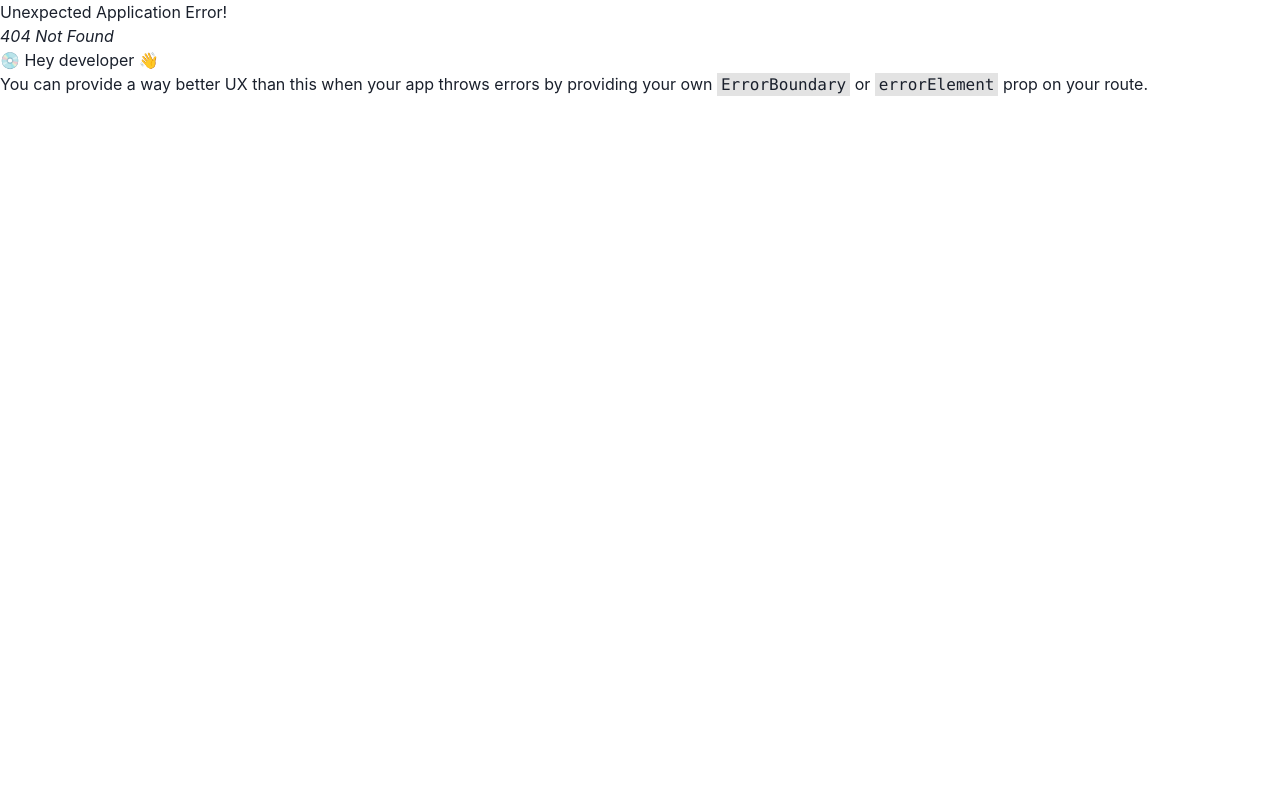
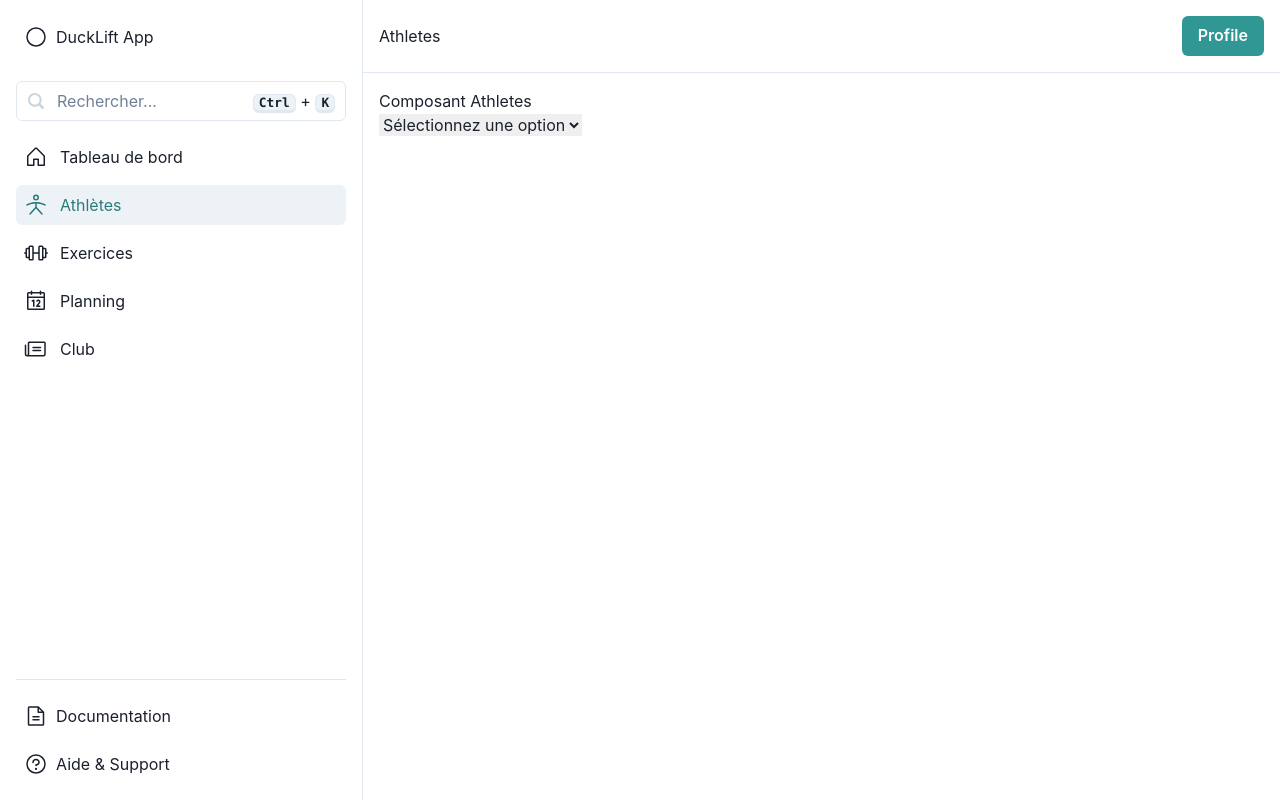
Before and after one commit to Netsbump/duckLift, a React (Vite) app in the folder frontend/DuckLiftWebApp/: page /athletes in a window 1280 px wide. Before the commit this address had no page. Built offline with nearby package versions, Linux system fonts and the light colour scheme; sample sign-in values are in the browser's storage.

Commit message:
feat: update SideNav Component

```diff
--- a/frontend/DuckLiftWebApp/package.json
+++ b/frontend/DuckLiftWebApp/package.json
@@ -16,6 +16,7 @@
     "@chakra-ui/react": "^2.8.2",
     "@emotion/react": "^11.11.3",
     "@emotion/styled": "^11.11.0",
+    "@phosphor-icons/react": "^2.0.15",
     "framer-motion": "^11.0.3",
     "localforage": "^1.10.0",
     "match-sorter": "^6.3.3",
--- /dev/null
+++ b/frontend/DuckLiftWebApp/src/components/SearchInput.tsx
@@ -0,0 +1,25 @@
+import {
+  InputGroup,
+  InputLeftElement,
+  InputRightElement,
+  Input,
+  Kbd,
+  Box,
+} from "@chakra-ui/react";
+import { Search2Icon } from "@chakra-ui/icons";
+
+export const SearchInput = () => {
+  return (
+    <InputGroup>
+      <InputLeftElement pointerEvents="none">
+        <Search2Icon color="gray.300" />
+      </InputLeftElement>
+      <Input placeholder="Rechercher..." />
+      <InputRightElement width="6rem">
+        <Box pr="2">
+          <Kbd>Ctrl</Kbd> + <Kbd>K</Kbd>
+        </Box>
+      </InputRightElement>
+    </InputGroup>
+  );
+};
--- a/frontend/DuckLiftWebApp/src/components/SideNav.tsx
+++ b/frontend/DuckLiftWebApp/src/components/SideNav.tsx
@@ -1,29 +1,122 @@
-import { Box, VStack, Link as ChakraLink } from "@chakra-ui/react";
-import { Link as ReactRouterLink } from "react-router-dom";
+import {
+  Box,
+  VStack,
+  Link as ChakraLink,
+  Text,
+  Stack,
+  HStack,
+  useColorModeValue,
+  Divider,
+} from "@chakra-ui/react";
+import { Link as ReactRouterLink, useLocation } from "react-router-dom";
+import { SearchInput } from "./SearchInput";
+import {
+  Barbell,
+  Calendar,
+  Circle,
+  FileText,
+  House,
+  Newspaper,
+  PersonSimple,
+  Question,
+} from "@phosphor-icons/react";
+
+type NavLinkProps = {
+  to: string;
+  icon: React.ElementType;
+  children: React.ReactNode;
+};
+// NavLink component to handle active state styling
+const NavLink: React.FC<NavLinkProps> = ({ to, icon: Icon, children }) => {
+  const { pathname } = useLocation();
+  const isActive = pathname === to;
+
+  const activeBg = useColorModeValue("gray.100", "gray.700");
+  const activeColor = useColorModeValue("teal.600", "teal.200");
+
+  return (
+    <ChakraLink
+      as={ReactRouterLink}
+      to={to}
+      display="flex"
+      alignItems="center"
+      justifyContent="flex-start"
+      bg={isActive ? activeBg : "transparent"}
+      color={isActive ? activeColor : "inherit"}
+      _hover={{
+        textDecoration: "none",
+        bg: activeBg,
+      }}
+      padding={2}
+      borderRadius="md"
+      w={"100%"}
+      transition="all 0.3s"
+    >
+      <Icon size={24} />
+      <Text ml={3}>{children}</Text>
+    </ChakraLink>
+  );
+};
+
+export const SecondaryNav: React.FC = () => {
+  return (
+    <VStack w={"100%"} px={4} py={2} justifyContent="flex-start">
+      <Divider borderColor={"gray.300"} />
+      <HStack w={"100%"} px={2} pt={4} pb={2}>
+        <FileText size={24} />
+        <Text>Documentation</Text>
+      </HStack>
+
+      <HStack w={"100%"} p={2}>
+        <Question size={24} />
+        <Text>Aide & Support</Text>
+      </HStack>
+    </VStack>
+  );
+};
 
 export const SideNav: React.FC = () => {
   return (
-    <Box
-      as="nav"
-      aria-label="Main navigation"
-      minW="240px"
+    <VStack
+      minW="276px"
       minHeight={"inherit"}
-      bg="gray.200"
+      borderRight={"solid 1px var(--chakra-colors-gray-200)"}
+      spacing={0}
+      alignItems="stretch"
+      paddingBottom={2}
     >
-      <VStack as="ul" p={4} alignItems={"flex-start"}>
-        <ChakraLink as={ReactRouterLink} to="page-athletes">
-          Athlètes
-        </ChakraLink>
-        <ChakraLink as={ReactRouterLink} to="page-exercises">
-          Exercices
-        </ChakraLink>
-        <ChakraLink as={ReactRouterLink} to="page-planning">
-          Planning
-        </ChakraLink>
-        <ChakraLink as={ReactRouterLink} to="page-club">
-          Club
-        </ChakraLink>
+      <HStack p={6} w={"100%"} minH={"73px"}>
+        <Circle size={24} />
+        <Text>DuckLift App</Text>
+      </HStack>
+
+      <Stack px={4} py={2}>
+        <SearchInput />
+      </Stack>
+
+      <VStack justifyContent={"space-between"} flex={1}>
+        <Box as="nav" aria-label="Main navigation" minW="100%">
+          <VStack as="ul" px={4} py={2} alignItems="flex-start">
+            <NavLink to="/" icon={House}>
+              Tableau de bord
+            </NavLink>
+            <NavLink to="/athletes" icon={PersonSimple}>
+              Athlètes
+            </NavLink>
+            <NavLink to="/exercises" icon={Barbell}>
+              Exercices
+            </NavLink>
+            <NavLink to="/planning" icon={Calendar}>
+              Planning
+            </NavLink>
+            <NavLink to="/club" icon={Newspaper}>
+              Club
+            </NavLink>
+          </VStack>
+        </Box>
+
+        <SecondaryNav />
       </VStack>
-    </Box>
+    </VStack>
   );
 };
--- a/frontend/DuckLiftWebApp/src/components/TopBar/TopBar.tsx
+++ b/frontend/DuckLiftWebApp/src/components/TopBar/TopBar.tsx
@@ -9,13 +9,26 @@ import {
   MenuList,
   Text,
   Button,
+  Stack,
 } from "@chakra-ui/react";
 import { useAuth } from "../../contexts/Authentification";
+import { useLocation } from "react-router-dom";
 
 export const TopBar: React.FC = () => {
   const { logout } = useAuth();
+  const location = useLocation();
 
-  const handleLogout = () => {
+  const formatTitle = (pathname: string): string => {
+    return pathname
+      .replace(/\//, "") // Supprime le premier slash
+      .split("-") // Sépare le string sur les tirets
+      .map((s) => s.charAt(0).toUpperCase() + s.substring(1)) // Met la première lettre en majuscule
+      .join(" "); // Rassemble les parties avec un espace
+  };
+
+  const pageTitle = formatTitle(location.pathname);
+
+  const handleLogout = (): void => {
     logout();
   };
 
@@ -25,12 +38,15 @@ export const TopBar: React.FC = () => {
       minH="60px"
       width="100%"
       justifyContent={"space-between"}
-      p={4}
+      borderBottom={"solid 1px var(--chakra-colors-gray-200)"}
     >
-      <Text>DuckLift App</Text>
+      <Stack p={4}>
+        <Text>{pageTitle}</Text>
+      </Stack>
 
+      <Stack p={4}>
         <Menu>
-        <MenuButton as={Button} colorScheme="pink">
+          <MenuButton as={Button} colorScheme="teal">
             Profile
           </MenuButton>
           <MenuList>
@@ -49,6 +65,7 @@ export const TopBar: React.FC = () => {
             </MenuGroup>
           </MenuList>
         </Menu>
+      </Stack>
     </HStack>
   );
 };
--- a/frontend/DuckLiftWebApp/src/pages/Home/Index.tsx
+++ b/frontend/DuckLiftWebApp/src/pages/Home/Index.tsx
@@ -5,7 +5,7 @@ import { TopBar } from "../../components/TopBar/TopBar";
 
 export const Home: React.FC = () => {
   return (
-    <HStack className="app-container" minHeight={"inherit"}>
+    <HStack className="app-container" minHeight={"inherit"} gap={0}>
       <SideNav />
 
       <VStack flex={1} spacing={0} width="100%" minHeight={"inherit"}>
--- a/frontend/DuckLiftWebApp/src/pages/Home/SubPages/Athletes.tsx
+++ b/frontend/DuckLiftWebApp/src/pages/Home/SubPages/Athletes.tsx
@@ -1,3 +1,45 @@
+import { useState } from "react";
+
 export const Athletes: React.FC = () => {
-  return <div>Page Athlètes</div>;
+  interface Option {
+    value: string;
+    label: string;
+  }
+
+  const [selectedOption, setSelectedOption] = useState<string>("");
+  const [inputValue, setInputValue] = useState<string>("");
+
+  // Les options de votre select
+  const options: Option[] = [
+    { value: "option1", label: "Option 1" },
+    { value: "option2", label: "Option 2" },
+    // Ajoutez plus d'options ici
+  ];
+
+  const handleSelectChange = (event: React.ChangeEvent<HTMLSelectElement>) => {
+    const value = event.target.value;
+    const selectedLabel =
+      options.find((option) => option.value === value)?.label || "";
+    setSelectedOption(value);
+    setInputValue(selectedLabel);
+  };
+
+  const handleInputChange = (event: React.ChangeEvent<HTMLInputElement>) => {
+    setInputValue(event.target.value);
+  };
+
+  return (
+    <div>
+      <h1>Composant Athletes</h1>
+      <select value={selectedOption} onChange={handleSelectChange}>
+        <option value="">Sélectionnez une option</option>
+        {options.map((option) => (
+          <option key={option.value} value={option.value}>
+            {option.label}
+          </option>
+        ))}
+      </select>
+      <input type="text" value={inputValue} onChange={handleInputChange} />
+    </div>
+  );
 };
--- a/frontend/DuckLiftWebApp/src/pages/Home/SubPages/Club.tsx
+++ b/frontend/DuckLiftWebApp/src/pages/Home/SubPages/Club.tsx
@@ -1,3 +1,3 @@
 export const Club: React.FC = () => {
-  return <div>Page Club</div>;
+  return <div>Composant Club</div>;
 };
--- a/frontend/DuckLiftWebApp/src/pages/Home/SubPages/Exercices.tsx
+++ b/frontend/DuckLiftWebApp/src/pages/Home/SubPages/Exercices.tsx
@@ -1,3 +1,3 @@
 export const Exercices: React.FC = () => {
-  return <div>Page Exercices</div>;
+  return <div>Composant Exercices</div>;
 };
--- a/frontend/DuckLiftWebApp/src/pages/Home/SubPages/Planning.tsx
+++ b/frontend/DuckLiftWebApp/src/pages/Home/SubPages/Planning.tsx
@@ -1,3 +1,3 @@
 export const Planning: React.FC = () => {
-  return <div>Page Planning</div>;
+  return <div>Composant Planning</div>;
 };
```
Also changed, not shown: frontend/DuckLiftWebApp/src/routes/routes.tsx (+4 -4 lines), 1 other file (tests, documents, lock files or other folders). Lines whose indentation alone changed are shown as unchanged.
